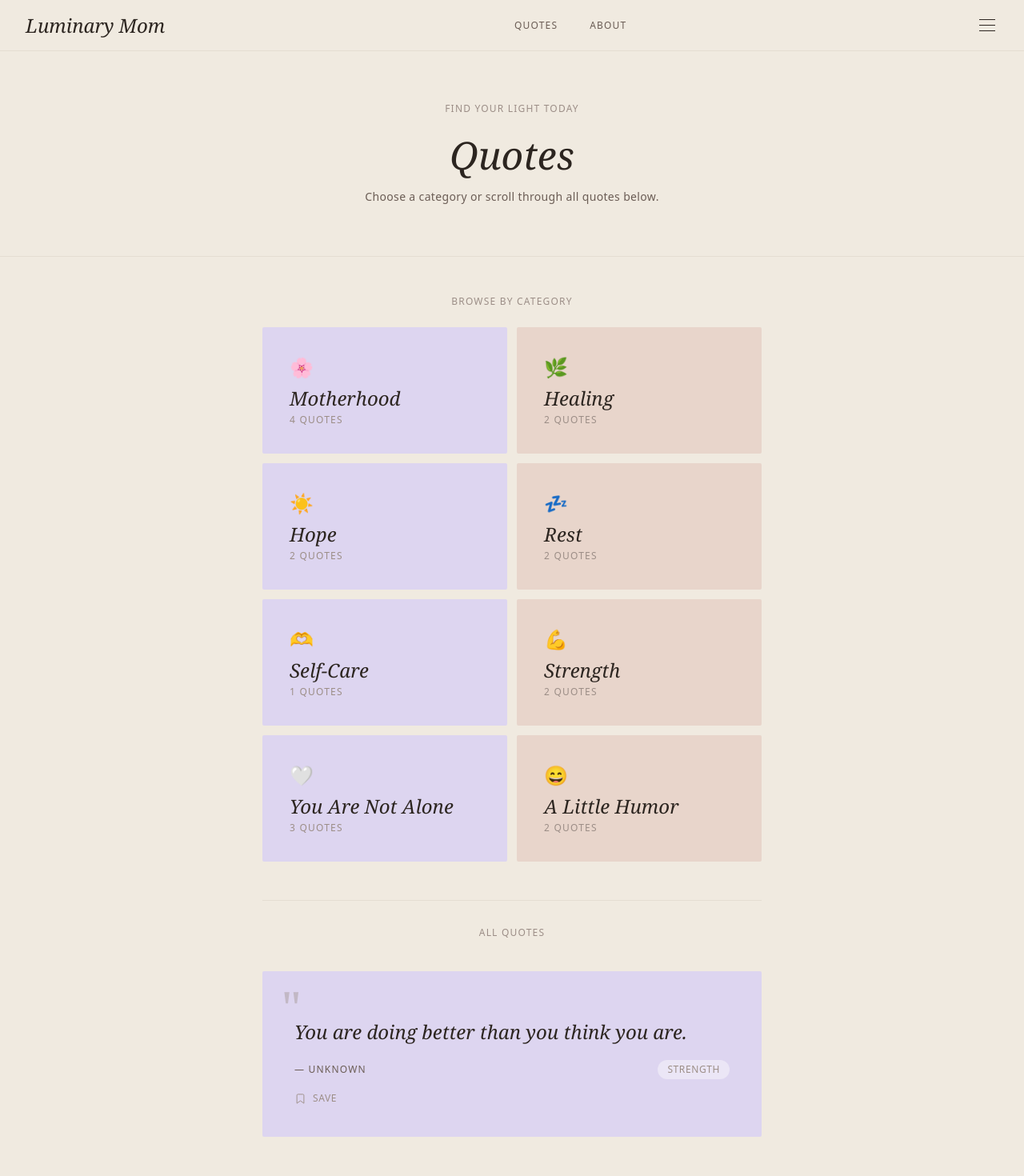
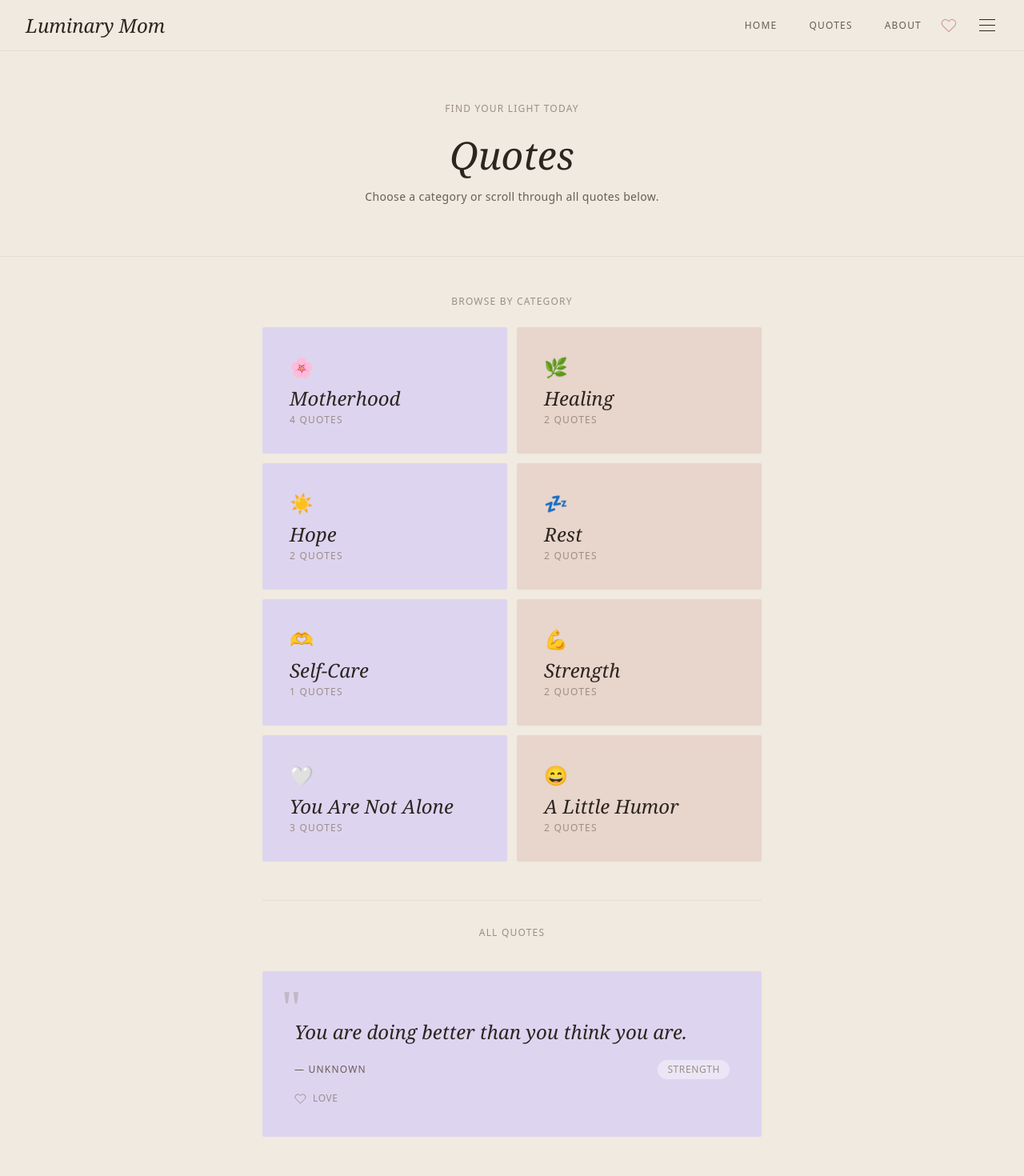
Before and after one commit to coldbrewappz/Luminary, a React (Vite) app in the folder Frontend/luminary-mom-frontend/: page /quotes in a window 1280 px wide. Shown: the top 1470 px of the page at 80% size. Built offline with nearby package versions, Linux system fonts and the light colour scheme.

Commit message:
Created Heart panel for saved quotes

```diff
--- a/Frontend/luminary-mom-frontend/src/components/Header.jsx
+++ b/Frontend/luminary-mom-frontend/src/components/Header.jsx
@@ -1,19 +1,29 @@
 import { useState } from 'react'
 import { Link } from 'react-router-dom'
+import { useLoves } from '../context/LovesContext'
+import LovesPanel from './LovesPanel'
 
 function Header() {
   const [menuOpen, setMenuOpen] = useState(false)
+  const [panelOpen, setPanelOpen] = useState(false)
+  const { lovedQuotes } = useLoves()
 
   return (
-    <header className="sticky top-0 z-50 bg-linen border-b border-linen-dark px-8 h-16 flex items-center justify-between">
+    <>
+      <header className="sticky top-0 z-40 bg-linen border-b border-linen-dark px-8 h-16 flex items-center justify-between">
 
         {/* Site Name */}
         <Link to="/" className="font-serif text-2xl italic text-text-dark no-underline">
           Luminary Mom
         </Link>
 
+        <div className="flex items-center gap-5">
+
           {/* Desktop Navigation */}
           <nav className="hidden md:flex gap-10">
+            <Link to="/" className="text-xs uppercase tracking-widest text-text-mid hover:text-text-dark transition-colors">
+              Home
+            </Link>
             <Link to="/quotes" className="text-xs uppercase tracking-widest text-text-mid hover:text-text-dark transition-colors">
               Quotes
             </Link>
@@ -21,6 +31,29 @@ function Header() {
               About
             </Link>
           </nav>
+
+          {/* Heart icon */}
+          <button
+            onClick={() => setPanelOpen(true)}
+            className="flex items-center gap-1.5 bg-transparent border-none cursor-pointer p-1 rounded-full hover:bg-pink-100 transition-colors"
+            aria-label="Quotes you love"
+          >
+            <svg
+              viewBox="0 0 24 24"
+              width="20"
+              height="20"
+              stroke="#D4A0A0"
+              fill={lovedQuotes.length > 0 ? '#D4A0A0' : 'none'}
+              strokeWidth="1.5"
+            >
+              <path d="M20.84 4.61a5.5 5.5 0 00-7.78 0L12 5.67l-1.06-1.06a5.5 5.5 0 00-7.78 7.78l1.06 1.06L12 21.23l7.78-7.78 1.06-1.06a5.5 5.5 0 000-7.78z" />
+            </svg>
+            {lovedQuotes.length > 0 && (
+              <span className="text-xs text-pink-400 font-medium">
+                {lovedQuotes.length}
+              </span>
+            )}
+          </button>
 
           {/* Hamburger Button */}
           <button
@@ -33,9 +66,18 @@ function Header() {
             <span className={`block w-5 h-px bg-text-dark transition-all duration-300 ${menuOpen ? '-translate-y-1.5 -rotate-45' : ''}`}></span>
           </button>
 
+        </div>
+
         {/* Dropdown Menu */}
         {menuOpen && (
-        <div className="absolute top-16 right-0 w-48 bg-linen border-l border-b border-linen-dark px-8 py-6 flex flex-col gap-4 z-50">
+          <div className="absolute top-16 right-0 w-52 bg-linen border-l border-b border-linen-dark px-8 py-6 flex flex-col gap-4 z-50">
+            <Link
+              to="/"
+              onClick={() => setMenuOpen(false)}
+              className="font-serif text-2xl italic text-text-dark hover:text-text-mid transition-colors"
+            >
+              Home
+            </Link>
             <Link
               to="/quotes"
               onClick={() => setMenuOpen(false)}
@@ -50,10 +92,23 @@ function Header() {
             >
               About
             </Link>
+            <button
+              onClick={() => { setPanelOpen(true); setMenuOpen(false); }}
+              className="flex items-center gap-2 font-serif text-2xl italic text-text-dark hover:text-text-mid transition-colors bg-transparent border-none cursor-pointer p-0 text-left"
+            >
+              <svg viewBox="0 0 24 24" width="18" height="18" stroke="#D4A0A0" fill="none" strokeWidth="1.5">
+                <path d="M20.84 4.61a5.5 5.5 0 00-7.78 0L12 5.67l-1.06-1.06a5.5 5.5 0 00-7.78 7.78l1.06 1.06L12 21.23l7.78-7.78 1.06-1.06a5.5 5.5 0 000-7.78z" />
+              </svg>
+              Quotes You Love
+            </button>
           </div>
         )}
 
       </header>
+
+      {/* The panel itself */}
+      <LovesPanel isOpen={panelOpen} onClose={() => setPanelOpen(false)} />
+    </>
   )
 }
 
--- /dev/null
+++ b/Frontend/luminary-mom-frontend/src/components/LovesPanel.jsx
@@ -0,0 +1,138 @@
+import { useState } from 'react'
+import { useLoves } from '../context/LovesContext'
+
+function LovesPanel({ isOpen, onClose }) {
+  const { lovedQuotes, addOwnQuote, removeQuote, QUOTE_CAP } = useLoves()
+  const [ownText, setOwnText] = useState('')
+
+  const atCap = lovedQuotes.length >= QUOTE_CAP
+
+  function handleAddOwn() {
+    const text = ownText.trim()
+    if (!text) return
+    const success = addOwnQuote(text)
+    if (success) setOwnText('')
+  }
+
+  if (!isOpen) return null
+
+  return (
+    <div className="fixed inset-0 bg-linen z-50 overflow-y-auto">
+      <div className="max-w-2xl mx-auto px-6 py-12">
+
+        {/* Panel header */}
+        <div className="flex items-center justify-between mb-2">
+          <h2 className="font-serif text-4xl italic font-light text-text-dark flex items-center gap-3">
+            <svg viewBox="0 0 24 24" width="28" height="28" stroke="#D4A0A0" fill="#D4A0A0" strokeWidth="1.5">
+              <path d="M20.84 4.61a5.5 5.5 0 00-7.78 0L12 5.67l-1.06-1.06a5.5 5.5 0 00-7.78 7.78l1.06 1.06L12 21.23l7.78-7.78 1.06-1.06a5.5 5.5 0 000-7.78z" />
+            </svg>
+            Quotes You Love
+          </h2>
+          <button
+            onClick={onClose}
+            className="text-xs uppercase tracking-widest text-text-mid bg-transparent border-none cursor-pointer hover:text-text-dark transition-colors"
+          >
+            Close ×
+          </button>
+        </div>
+
+        <p className="text-xs text-text-light mb-8 tracking-wide">
+          Your personal collection — saved quotes and your own words.
+        </p>
+
+        {/* Cap indicator */}
+        <div className="flex items-center justify-between bg-pink-100 rounded-sm px-4 py-3 mb-6">
+          <span className="text-xs text-text-mid tracking-wide">
+            {lovedQuotes.length} of {QUOTE_CAP} saved
+          </span>
+          <div className="w-32 h-1 bg-linen-dark rounded-full overflow-hidden">
+            <div
+              className="h-full bg-pink-300 rounded-full transition-all duration-300"
+              style={{ width: `${(lovedQuotes.length / QUOTE_CAP) * 100}%` }}
+            ></div>
+          </div>
+        </div>
+
+        {/* Cap warning */}
+        {atCap && (
+          <div className="bg-blush rounded-sm px-5 py-4 mb-6">
+            <p className="text-sm italic text-text-mid leading-relaxed">
+              You've reached your {QUOTE_CAP} quote limit — your collection is full. Remove a quote to make room for something new. 💛
+            </p>
+          </div>
+        )}
+
+        {/* Loved quotes list */}
+        {lovedQuotes.length === 0 ? (
+          <div className="text-center py-12">
+            <p className="font-serif text-xl italic text-text-light mb-2">
+              No quotes loved yet.
+            </p>
+            <span className="text-xs text-text-light tracking-wide">
+              Tap the heart on any quote to add it here.
+            </span>
+          </div>
+        ) : (
+          <div className="flex flex-col gap-4 mb-10">
+            {lovedQuotes.map(q => (
+              <div key={q.id} className="bg-blush rounded-sm px-7 py-6 flex justify-between items-start gap-4">
+                <div>
+                  <p className="font-serif text-lg italic text-text-dark leading-relaxed mb-1">
+                    "{q.text}"
+                  </p>
+                  <span className="text-xs uppercase tracking-widest text-text-light">
+                    — {q.author}
+                  </span>
+                </div>
+                <div className="flex flex-col items-end gap-2 flex-shrink-0">
+                  <span className="text-xs uppercase tracking-wider bg-pink-100 text-pink-400 px-2 py-0.5 rounded-full">
+                    {q.type === 'own' ? 'My words' : 'Quote'}
+                  </span>
+                  <button
+                    onClick={() => removeQuote(q.id)}
+                    className="text-text-light hover:text-pink-300 bg-transparent border-none cursor-pointer transition-colors"
+                    title="Remove"
+                  >
+                    ✕
+                  </button>
+                </div>
+              </div>
+            ))}
+          </div>
+        )}
+
+        {/* Write your own */}
+        <div className="border-t border-linen-dark pt-8">
+          <h3 className="font-serif text-2xl italic font-light text-text-dark mb-1">
+            Write your own words
+          </h3>
+          <p className="text-xs text-text-light tracking-wide mb-4">
+            A thought, a reminder, something that lifts you up. Add it here and it becomes part of your collection.
+          </p>
+          <textarea
+            value={ownText}
+            onChange={(e) => setOwnText(e.target.value)}
+            maxLength={300}
+            placeholder="Write something that lifts you up…"
+            className="w-full bg-white border border-linen-dark rounded-sm px-5 py-4 font-serif italic text-text-dark resize-y min-h-24 outline-none focus:border-pink-300 transition-colors placeholder:text-text-light"
+          />
+          <div className="flex items-center justify-between mt-3 flex-wrap gap-2">
+            <button
+              onClick={handleAddOwn}
+              disabled={atCap}
+              className="bg-pink-100 text-pink-400 text-xs uppercase tracking-widest px-6 py-2.5 rounded-sm border-none cursor-pointer hover:bg-pink-200 transition-colors disabled:opacity-40 disabled:cursor-not-allowed"
+            >
+              Add to my collection
+            </button>
+            <span className="text-xs text-text-light">
+              {ownText.length} / 300
+            </span>
+          </div>
+        </div>
+
+      </div>
+    </div>
+  )
+}
+
+export default LovesPanel
--- a/Frontend/luminary-mom-frontend/src/components/QuoteCard.jsx
+++ b/Frontend/luminary-mom-frontend/src/components/QuoteCard.jsx
@@ -1,9 +1,14 @@
-import { useState } from 'react'
+import { useLoves } from '../context/LovesContext'
 
-function QuoteCard({ quote, author, tag, theme }) {
-  const [saved, setSaved] = useState(false)
+function QuoteCard({ id, quote, author, tag, theme }) {
+  const { toggleLove, isLoved } = useLoves()
+  const loved = isLoved(id)
 
   const bgColor = theme === 'lavender' ? 'bg-lavender' : 'bg-blush'
+
+  function handleToggle() {
+    toggleLove({ id, text: quote, author, category: tag })
+  }
 
   return (
     <div className={`${bgColor} rounded-sm p-10 flex flex-col gap-4 relative cursor-pointer hover:-translate-y-0.5 transition-transform duration-200`}>
@@ -28,22 +33,22 @@ function QuoteCard({ quote, author, tag, theme }) {
         </span>
       </div>
 
-      {/* Save button */}
+      {/* Heart button */}
       <button
-        onClick={() => setSaved(!saved)}
-        className="flex items-center gap-2 text-xs uppercase tracking-wider text-text-light hover:text-text-dark transition-colors bg-transparent border-none cursor-pointer p-0 w-fit"
+        onClick={handleToggle}
+        className={`flex items-center gap-2 text-xs uppercase tracking-wider transition-colors bg-transparent border-none cursor-pointer p-0 w-fit ${loved ? 'text-pink-300' : 'text-text-light hover:text-pink-300'}`}
       >
         <svg
           viewBox="0 0 24 24"
           width="15"
           height="15"
           stroke="currentColor"
-          fill={saved ? 'currentColor' : 'none'}
+          fill={loved ? 'currentColor' : 'none'}
           strokeWidth="1.5"
         >
-          <path d="M19 21l-7-5-7 5V5a2 2 0 012-2h10a2 2 0 012 2z" />
+          <path d="M20.84 4.61a5.5 5.5 0 00-7.78 0L12 5.67l-1.06-1.06a5.5 5.5 0 00-7.78 7.78l1.06 1.06L12 21.23l7.78-7.78 1.06-1.06a5.5 5.5 0 000-7.78z" />
         </svg>
-        {saved ? 'Saved' : 'Save'}
+        {loved ? 'Loved' : 'Love'}
       </button>
 
     </div>
```
Lines whose indentation alone changed are shown as unchanged.
